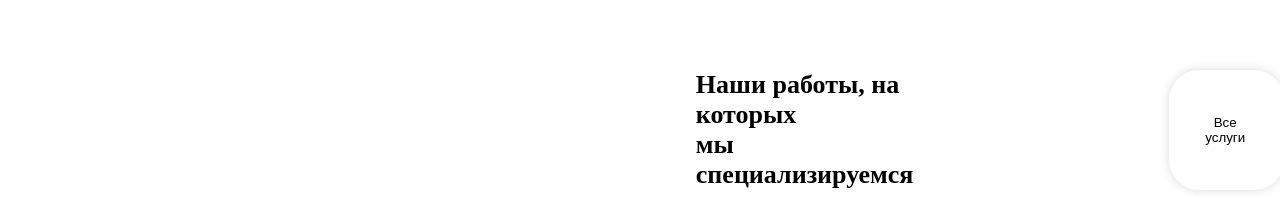
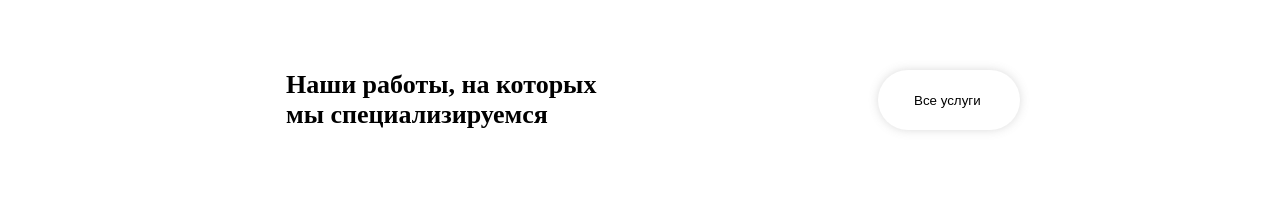
Before and after one commit to fC3Zzz/fC3Zzz.github.io, a plain HTML site: page index.html in a window 1280 px wide. Shown: the part 1333-1530 px from the top of the page. Drawn offline with Linux system fonts and the light colour scheme; a web font is replaced by a local one.

Commit message:
change name file6 commit

```diff
--- a/css/style3.css
+++ b/css/style3.css
@@ -167,7 +167,8 @@ border-radius: 30px;
 .title-section {
     font-weight: bold;
     font-size: 26px;
-    padding-left: 700px;
+    padding-left: 2%;
+    padding-right: 2%;
 }
 .title-special {
     margin-right: 20%;
```
